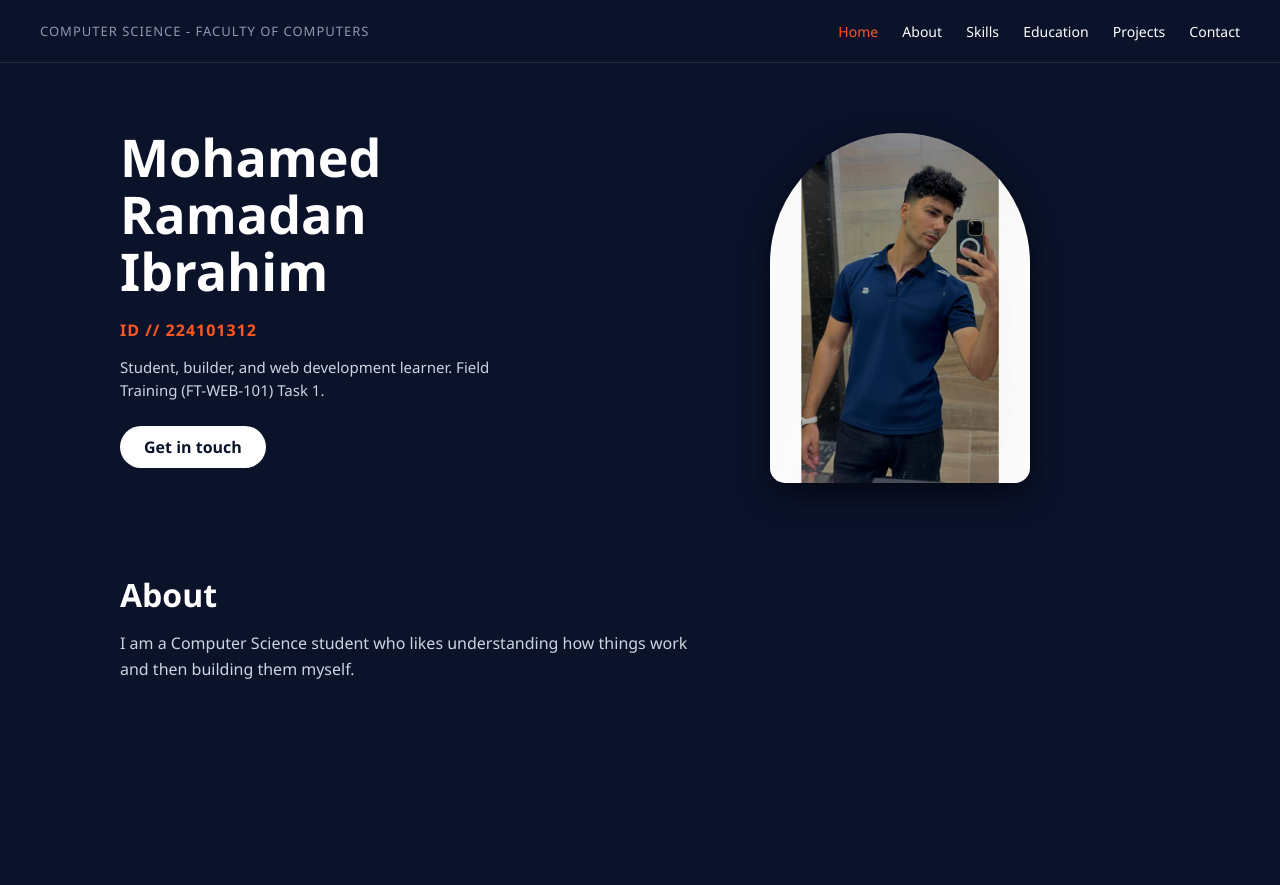
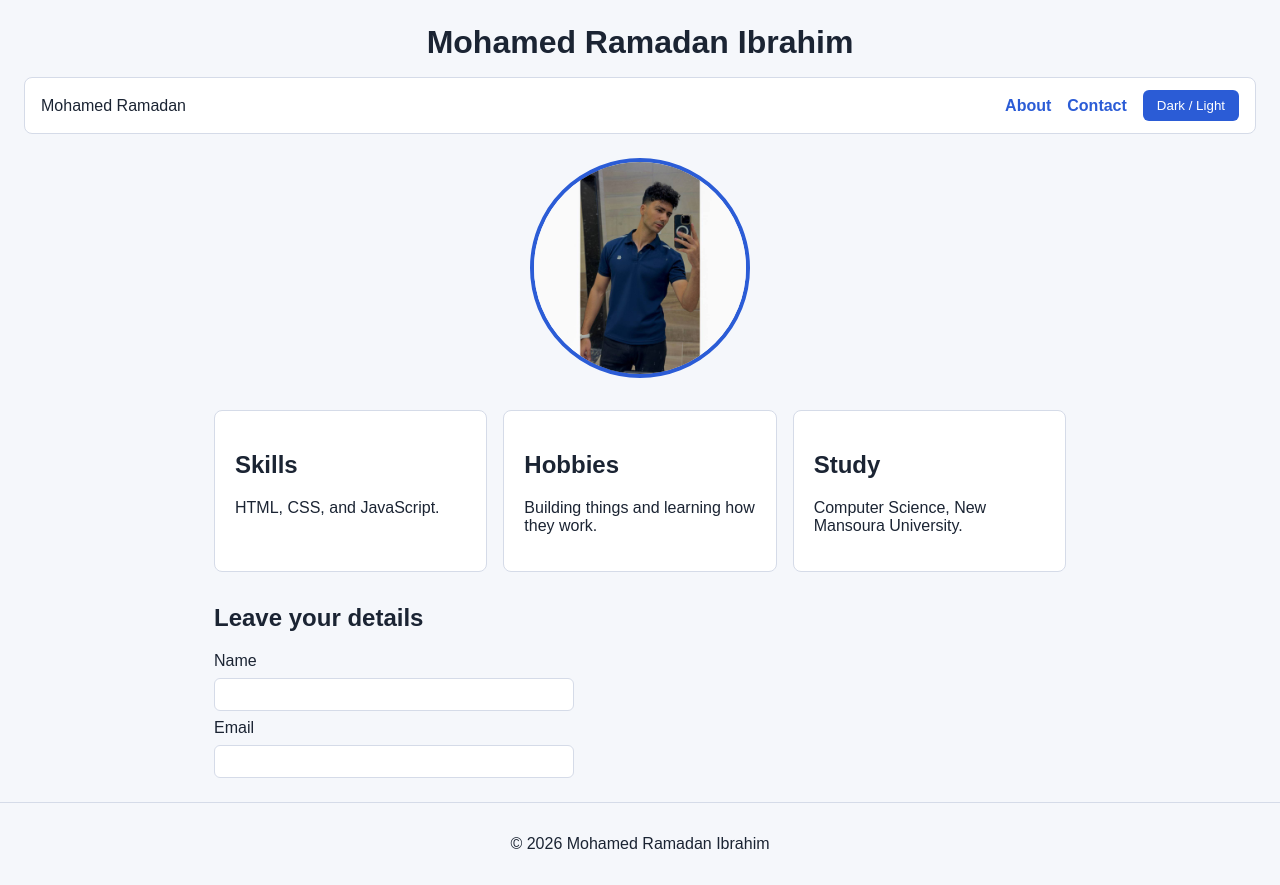
Before and after one commit to mohamed1193468-cyber/FT-WEB-101-Task1-224101312, a plain HTML site: page index.html in a window 1280 px wide. Before the commit the page ends 800 px from the top, so only its background shows below. Drawn offline with Linux system fonts and the light colour scheme.

Commit message:
Add files via upload

```diff
--- a/css/style.css
+++ b/css/style.css
@@ -1,137 +1,90 @@
 * {
-    margin: 0;
-    padding: 0;
-    box-sizing: border-box;
-    font-family: 'Segoe UI', Tahoma, Geneva, Verdana, sans-serif;
+  box-sizing: border-box;
 }
 
-body.dark-mode {
-    background-color: #0b132b;
-    color: #ffffff;
-    min-height: 100vh;
+:root {
+  --bg: #f5f7fb;
+  --text: #1b2433;
+  --card-bg: #ffffff;
+  --accent: #2b5cd6;
+  --border: #d5dbe8;
+  --dark-bg: #0f1624;
+  --dark-text: #e8ecf5;
+  --dark-card: #1b2538;
 }
 
-header {
-    padding: 20px 40px;
-    border-bottom: 1px solid rgba(255, 255, 255, 0.1);
+body {
+  margin: 0;
+  font-family: Arial, sans-serif;
+  background: var(--bg);
+  color: var(--text);
 }
 
-.nav-container {
-    display: flex;
-    justify-content: space-between;
-    align-items: center;
-    flex-wrap: wrap;
+body.dark {
+  background: var(--dark-bg);
+  color: var(--dark-text);
 }
 
-.logo-text {
-    font-size: 13px;
-    letter-spacing: 1px;
-    color: #8d99ae;
+header { padding: 24px 24px 0; }
+h1 { text-align: center; margin: 0 0 16px; }
+
+.bar {
+  display: flex;
+  justify-content: space-between;
+  align-items: center;
+  padding: 12px 16px;
+  border: 1px solid var(--border);
+  border-radius: 8px;
+  background: var(--card-bg);
 }
 
-nav a {
-    color: #ffffff;
-    text-decoration: none;
-    margin-left: 20px;
-    font-size: 14px;
-    transition: color 0.3s;
+.links {
+  display: flex;
+  align-items: center;
+  gap: 16px;
 }
 
-nav a.active, nav a:hover {
-    color: #ff5722;
+a { color: var(--accent); font-weight: bold; text-decoration: none; }
+
+button {
+  padding: 8px 14px;
+  border: none;
+  border-radius: 6px;
+  background: var(--accent);
+  color: #fff;
+  cursor: pointer;
 }
 
-.hero-section {
-    display: flex;
-    justify-content: space-between;
-    align-items: center;
-    padding: 50px 80px;
-    max-width: 1200px;
-    margin: 0 auto;
-    flex-wrap: wrap;
+main { max-width: 900px; margin: 0 auto; padding: 24px; }
+
+main > img {
+  display: block;
+  margin: 0 auto;
+  width: 220px;
+  height: 220px;
+  object-fit: cover;
+  border-radius: 50%;
+  border: 4px solid var(--accent);
 }
 
-.hero-content {
-    flex: 1;
-    min-width: 300px;
+.cards { display: flex; gap: 16px; margin: 32px 0; }
+
+.card {
+  flex: 1;
+  padding: 20px;
+  border: 1px solid var(--border);
+  border-radius: 8px;
+  background: var(--card-bg);
 }
 
-.hero-content h1 {
-    font-size: 52px;
-    font-weight: 800;
-    line-height: 1.1;
-    margin-bottom: 20px;
-    color: #ffffff;
+.card:hover { border-color: var(--accent); }
+
+form { display: flex; flex-direction: column; gap: 8px; max-width: 360px; }
+input { padding: 8px; border: 1px solid var(--border); border-radius: 6px; }
+
+footer { text-align: center; padding: 16px; border-top: 1px solid var(--border); }
+
+body.dark .bar,
+body.dark .card {
+  background: var(--dark-card);
 }
-
-.id-text {
-    font-size: 16px;
-    color: #ff5722;
-    margin-bottom: 15px;
-    font-weight: 600;
-    letter-spacing: 1px;
-}
-
-.bio-text {
-    font-size: 15px;
-    color: #cbd5e0;
-    margin-bottom: 25px;
-    max-width: 420px;
-    line-height: 1.5;
-}
-
-.btn-contact {
-    display: inline-block;
-    background-color: #ffffff;
-    color: #0b132b;
-    padding: 10px 24px;
-    border-radius: 25px;
-    text-decoration: none;
-    font-weight: 600;
-    transition: background 0.3s, color 0.3s;
-}
-
-.btn-contact:hover {
-    background-color: #ff5722;
-    color: #ffffff;
-}
-
-.hero-image {
-    flex: 1;
-    display: flex;
-    justify-content: center;
-    align-items: center;
-    min-width: 300px;
-    margin-top: 20px;
-}
-
-.hero-image img {
-    width: 260px;
-    height: 350px;
-    object-fit: cover;
-    border-top-left-radius: 130px;
-    border-top-right-radius: 130px;
-    border-bottom-left-radius: 15px;
-    border-bottom-right-radius: 15px;
-    box-shadow: 0 10px 30px rgba(0, 0, 0, 0.6);
-}
-
-.about-section {
-    padding: 40px 80px;
-    max-width: 1200px;
-    margin: 0 auto;
-}
-
-.about-section h2 {
-    font-size: 32px;
-    font-weight: 700;
-    margin-bottom: 15px;
-    color: #ffffff;
-}
-
-.about-section p {
-    font-size: 16px;
-    color: #cbd5e0;
-    max-width: 600px;
-    line-height: 1.6;
-}
--- a/index.html
+++ b/index.html
@@ -1,3 +1,4 @@
+<!-- Name: Mohamed Ramadan Ibrahim - ID: 224101312 -->
 <!DOCTYPE html>
 <html lang="en">
 <head>
@@ -6,42 +7,51 @@
   <title>Mohamed Ramadan Ibrahim - Profile</title>
   <link rel="stylesheet" href="css/style.css">
 </head>
-<body class="dark-mode">
-
-    <!-- شريط التنقل العلوي -->
+<body>
   <header>
-        <div class="nav-container">
-            <span class="logo-text">COMPUTER SCIENCE - FACULTY OF COMPUTERS</span>
-            <nav>
-                <a href="#home" class="active">Home</a>
-                <a href="#about">About</a>
-                <a href="#skills">Skills</a>
-                <a href="#education">Education</a>
-                <a href="#projects">Projects</a>
+    <h1>Mohamed Ramadan Ibrahim</h1>
+    <nav class="bar">
+      <span>Mohamed Ramadan</span>
+      <div class="links">
+        <a href="#cards">About</a>
         <a href="#contact">Contact</a>
+        <button id="theme-btn" type="button">Dark / Light</button>
+      </div>
     </nav>
-        </div>
   </header>
 
-    <!-- المحتوى الرئيسي (الواجهة) -->
-    <main class="hero-section" id="home">
-        <div class="hero-content">
-            <h1>Mohamed<br>Ramadan<br>Ibrahim</h1>
-            <p class="id-text">ID // 224101312</p>
-            <p class="bio-text">Student, builder, and web development learner. Field Training (FT-WEB-101) Task 1.</p>
-            <a href="#contact" class="btn-contact">Get in touch</a>
+  <main>
+    <img src="images/me.jpg" alt="Photo of Mohamed Ramadan Ibrahim">
+
+    <section id="cards" class="cards">
+      <div class="card">
+        <h2>Skills</h2>
+        <p>HTML, CSS, and JavaScript.</p>
       </div>
+      <div class="card">
+        <h2>Hobbies</h2>
+        <p>Building things and learning how they work.</p>
+      </div>
+      <div class="card">
+        <h2>Study</h2>
+        <p>Computer Science, New Mansoura University.</p>
+      </div>
+    </section>
 
-        <div class="hero-image">
-            <img src="images/me.jpg" alt="Mohamed Ramadan Ibrahim">
-        </div>
+    <section id="contact">
+      <h2>Leave your details</h2>
+      <form>
+        <label for="name">Name</label>
+        <input type="text" id="name">
+        <label for="email">Email</label>
+        <input type="email" id="email">
+      </form>
+    </section>
   </main>
 
-    <!-- قسم عني (About) -->
-    <section class="about-section" id="about">
-        <h2>About</h2>
-        <p>I am a Computer Science student who likes understanding how things work and then building them myself.</p>
-    </section>
+  <footer>
+    <p>&copy; 2026 Mohamed Ramadan Ibrahim</p>
+  </footer>
 
   <script src="js/script.js"></script>
 </body>
--- a/js/script.js
+++ b/js/script.js
@@ -1,9 +1,5 @@
-document.addEventListener("DOMContentLoaded", () => {
-const toggleButton = document.getElementById("theme-toggle-btn");
+const themeBtn = document.getElementById("theme-btn");
 
-if (toggleButton) {
-    toggleButton.addEventListener("click", () => {
-        document.body.classList.toggle("dark");
-    });
-}
+themeBtn.addEventListener("click", function () {
+  document.body.classList.toggle("dark");
 });
```
Lines whose indentation alone changed are shown as unchanged.
